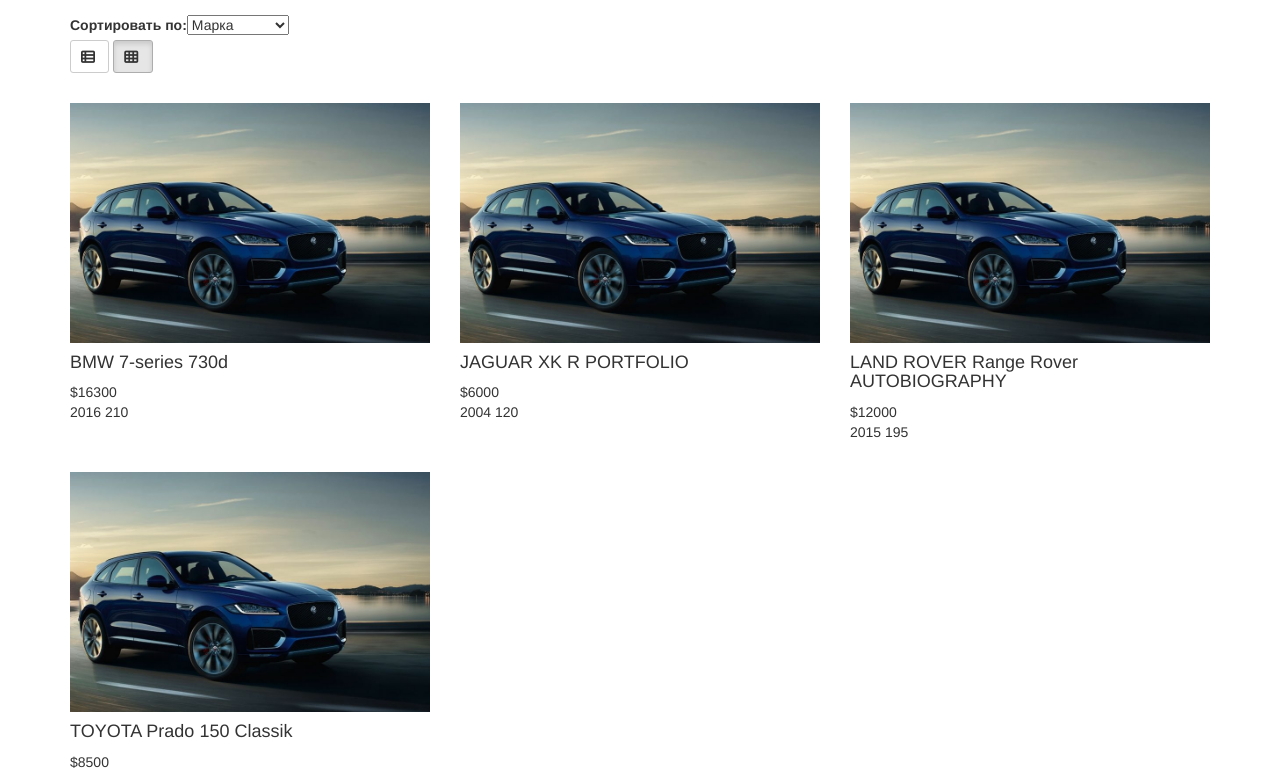
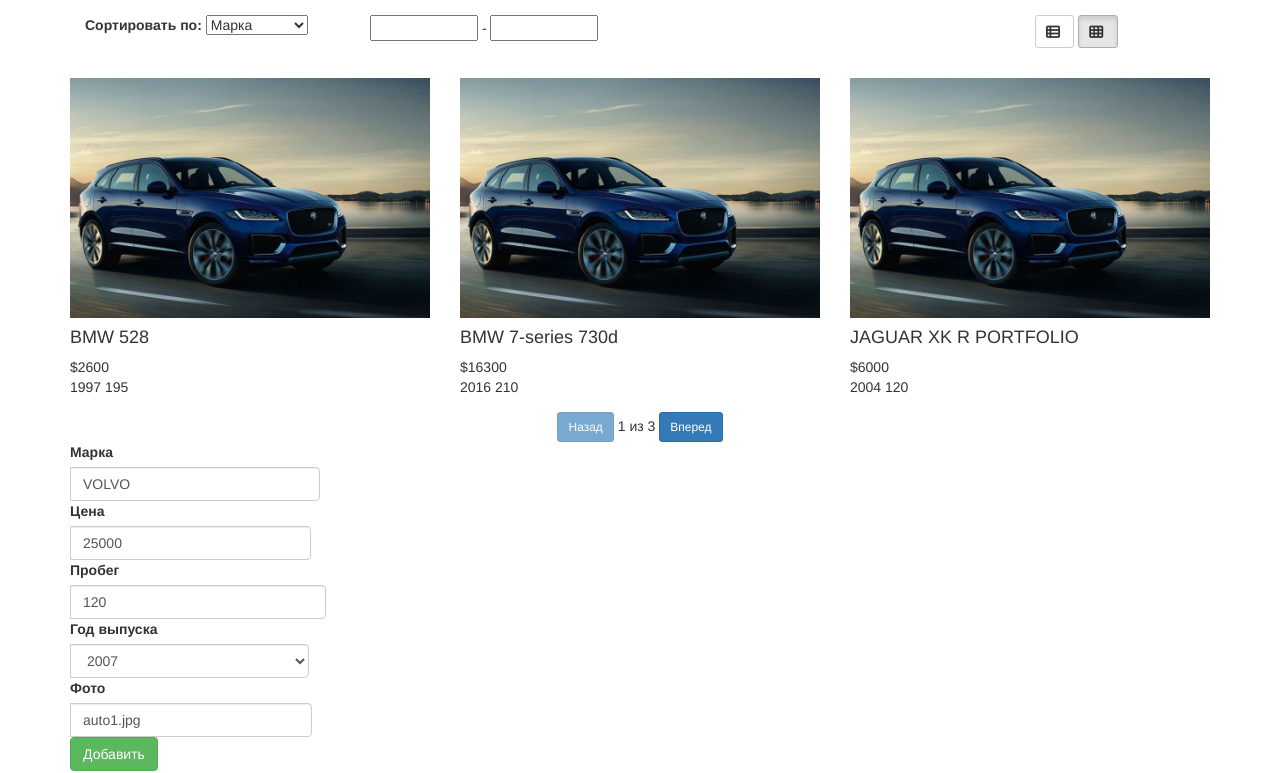
Before and after one commit to RuslanBilyshko/12-addo-it-angular, a website: page src/app/index.html in a window 1280 px wide. Shown: the part 51-824 px from the top of the page. Drawn offline with nearby package versions, Linux system fonts and the light colour scheme.

Commit message:
постраничная навигация

```diff
--- a/src/app/index.html
+++ b/src/app/index.html
@@ -18,9 +18,9 @@
             <section class="car-list car-list-type-{{CarsCtrl.classes.viewType}}" ng-controller="CarsCtrl as CarsCtrl">
 
                 <section class="filters col-sm-12">
-                    <div class="sorted-form">
+                    <div class="sorted-form col-sm-3">
                         <div class="input-group">
-                            <label>Сортировать по:</label>
+                            <label>Сортировать по:&nbsp;</label>
                             <select ng-change="CarsCtrl.sortedCars()"
                                     ng-options="x as y for (x, y) in CarsCtrl.sortedProperties"
                                     ng-model="CarsCtrl.sortedByProperty"
@@ -29,7 +29,12 @@
                         </div>
                     </div>
 
-                    <div class="list-types-buttons">
+                    <div class="user-filters col-sm-7">
+                        <input size="10" type="text" ng-model="CarsCtr.maxPrice" value="100">&nbsp;-
+                        <input size="10" type="text" ng-model="CarsCtr.minPrice" value="">
+                    </div>
+
+                    <div class="list-types-buttons col-sm-2">
                         <button ng-click="CarsCtrl.setViewTypeList()"
                                 class="btn btn-default btn-type-list btn-sm {{CarsCtrl.classes.listActive}}">&nbsp;
                         </button>
@@ -42,7 +47,7 @@
 
                 <div class="car-lis-view-wrapper">
                     <div id="car-{{car.id}}" class="car col-sm-{{CarsCtrl.classes.widthRow}}"
-                         ng-repeat="car in CarsCtrl.cars">
+                         ng-repeat="car in CarsCtrl.cars | startFrom: CarsCtrl.startingItem() | limitTo: CarsCtrl.carsPerPage">
                         <div class="editing-car-buttons">
                             <button ng-click="CarsCtrl.removeCar(car)"
                                     class="btn btn-danger btn-sm btn-remove-car"></button>
@@ -59,7 +64,18 @@
                     </div>
                 </div>
 
-                <div id="add-form" class="add_form_wrapper" >
+                <div id="pagination" class="col-sm-12">
+
+                    <button class="btn btn-primary btn-sm" ng-disabled="CarsCtrl.firstPage()" ng-click="CarsCtrl.pageBack()">
+                        Назад
+                    </button>
+                    <span>{{CarsCtrl.currentPage+1}} из {{CarsCtrl.numberOfPages()}}</span>
+                    <button class=" btn btn-primary btn-sm" ng-disabled="CarsCtrl.lastPage()"
+                            ng-click="CarsCtrl.pageForward()">Вперед
+                    </button>
+                </div>
+
+                <div id="add-form" class="add_form_wrapper">
                     <form class="form" ng-submit="CarsCtrl.addCar()">
                         <div class="input-group">
                             <label>Марка</label>
@@ -101,6 +117,7 @@
 <script src="scripts/app.js" charset="utf-8"></script>
 <script src="scripts/controllers/CarsCtrl.js" charset="utf-8"></script>
 <script src="scripts/factories/CarsFactory.js" charset="utf-8"></script>
+<script src="scripts/filters/startFrom.js" charset="utf-8"></script>
 <!-- endbuild -->
 </body>
 </html>
--- a/src/app/scripts/controllers/CarsCtrl.js
+++ b/src/app/scripts/controllers/CarsCtrl.js
@@ -84,6 +84,7 @@
      */
     this.addCar = function () {
         CarsFactory.addCar(this.newCar);
+        this.sortedCars();
         this.resetCar();
     };
 
@@ -108,5 +109,42 @@
         this.cars = CarsFactory.getCars();
     };
 
+    /**
+     * Pagination
+     * -----------------------------------------
+     * Сдесь, мне кажеться, нужно добавить логики
+     * в фабрику так как я понимаю,
+     * получать постранично надо будет с бекенда
+     * Если можно коменты на эту тему :)
+     */
+
+    this.currentPage = 0;
+    this.carsPerPage = 3;
+
+    this.firstPage = function () {
+        return this.currentPage == 0;
+    };
+
+    this.lastPage = function () {
+        var lastPageNum = Math.ceil(this.cars.length / this.carsPerPage - 1);
+        return this.currentPage == lastPageNum;
+    };
+
+    this.numberOfPages = function () {
+        return Math.ceil(this.cars.length / this.carsPerPage);
+    };
+
+    this.startingItem = function () {
+        return this.currentPage * this.carsPerPage;
+    };
+
+    this.pageBack = function () {
+        this.currentPage = this.currentPage - 1;
+    };
+
+    this.pageForward = function () {
+        this.currentPage = this.currentPage + 1;
+    };
+
 
 });
--- a/src/app/scripts/factories/CarsFactory.js
+++ b/src/app/scripts/factories/CarsFactory.js
@@ -37,6 +37,38 @@
             name: 'BMW 7-series 730d',
             price: 16300,
             year: 2016,
+            mileage: 210
+        },
+        {
+            id: 5,
+            img: 'auto1.jpg',
+            name: 'Suzuki SX4',
+            price: 3200,
+            year: 2003,
+            mileage: 120
+        },
+        {
+            id: 6,
+            img: 'auto1.jpg',
+            name: 'Nissan Leaf Sk',
+            price: 9300,
+            year: 2004,
+            mileage: 90
+        },
+        {
+            id: 7,
+            img: 'auto1.jpg',
+            name: 'BMW 528',
+            price: 2600,
+            year: 1997,
+            mileage: 195
+        },
+        {
+            id: 8,
+            img: 'auto1.jpg',
+            name: 'Opel Vivaro',
+            price: 5900,
+            year: 2011,
             mileage: 210
         }
     ];
--- /dev/null
+++ b/src/app/scripts/filters/startFrom.js
@@ -0,0 +1,9 @@
+'use strict'
+
+
+app.filter('startFrom', function(){
+  return function(input, start){
+    start = +start;
+    return input.slice(start);
+  }
+});
--- a/src/app/scss/main.scss
+++ b/src/app/scss/main.scss
@@ -103,3 +103,7 @@
   display: block;
 
 }
+
+#pagination {
+  text-align: center;
+}
```
Also changed, not shown: src/app/css/main.css.
